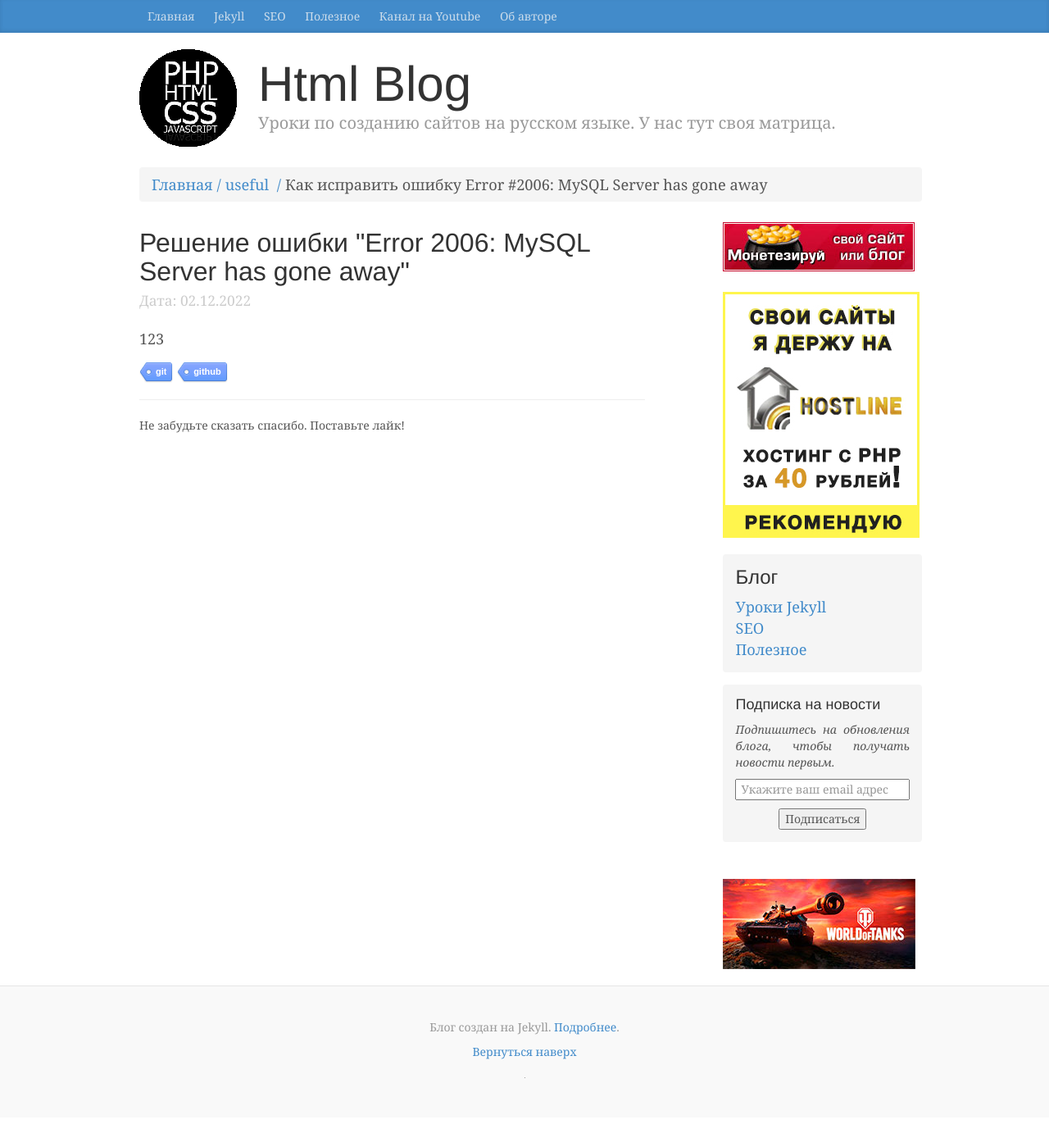
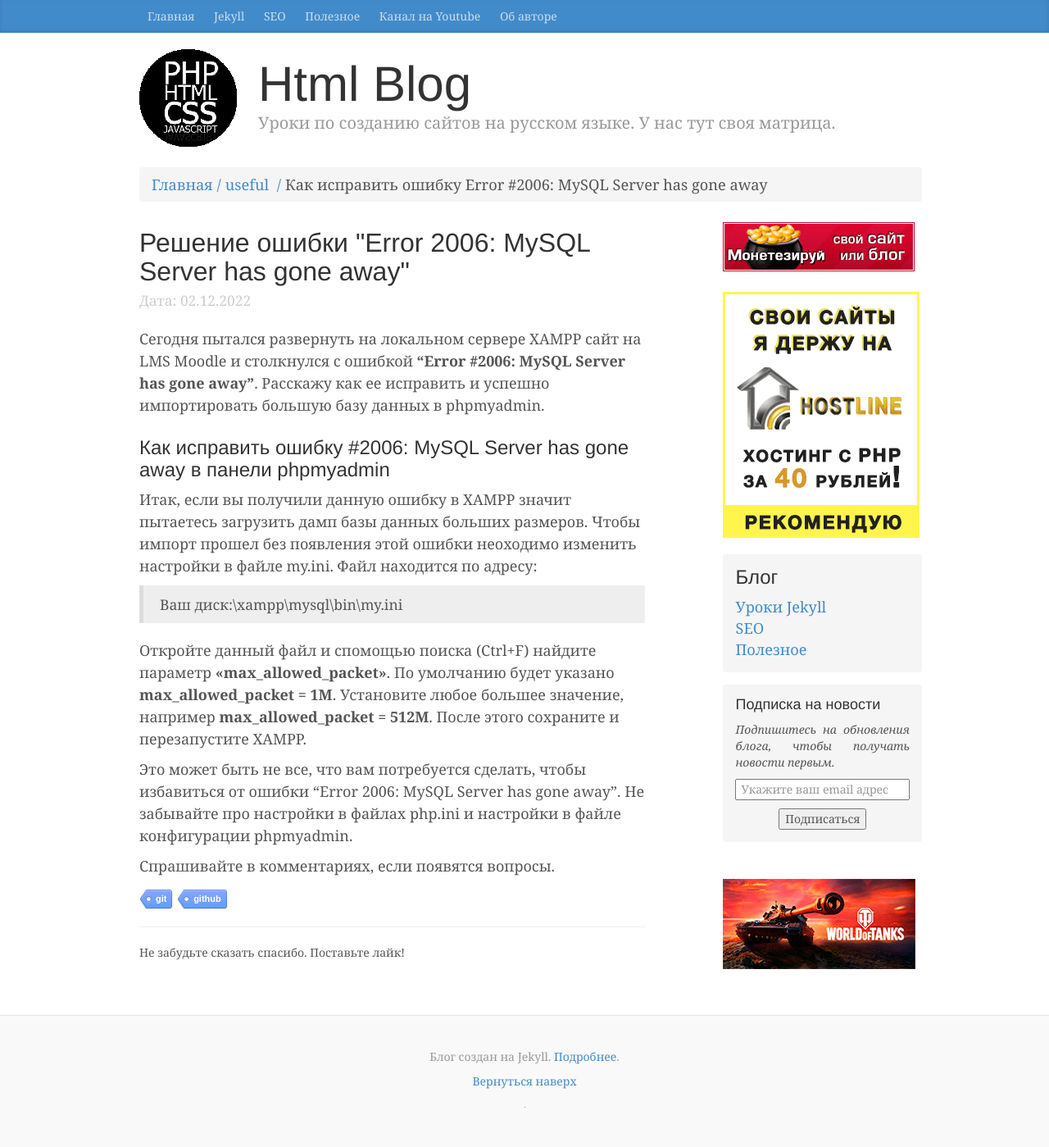
Before and after one commit to htmlblog/htmlblog.github.io, a Jekyll site: the page built from _posts/2022-12-02-error-2006-mysql-server-has-gone-away.markdown, in a window 1280 px wide. Shown: the whole page at 82% size. Built offline with Jekyll 4.4.1, drawn with Linux system fonts in a browser that asks for light colours; comment, search, counter and statistics services are not loaded; before the commit the page ends 1363 px from its top, so only the background shows below that.

Commit message:
Update 2022-12-02-error-2006-mysql-server-has-gone-away.markdown

```diff
--- a/_posts/2022-12-02-error-2006-mysql-server-has-gone-away.markdown
+++ b/_posts/2022-12-02-error-2006-mysql-server-has-gone-away.markdown
@@ -13,4 +13,16 @@ header: 'Решение ошибки "Error 2006: MySQL Server has gone away"'
 layout: post
 ---
 
-123
+Сегодня пытался развернуть на локальном сервере XAMPP сайт на LMS Moodle и столкнулся с ошибкой **"Error #2006: MySQL Server has gone away"**. Расскажу как ее исправить и успешно импортировать большую базу данных в phpmyadmin.
+
+## Как исправить ошибку #2006: MySQL Server has gone away в панели phpmyadmin
+
+Итак,  если вы получили данную ошибку в XAMPP значит пытаетесь загрузить дамп базы данных больших размеров. Чтобы импорт прошел без появления этой ошибки неоходимо изменить настройки в файле my.ini. Файл находится по адресу:
+
+> Ваш диск:\xampp\mysql\bin\my.ini
+
+Откройте данный файл и спомощью поиска (Ctrl+F) найдите параметр **«max_allowed_packet»**. По умолчанию будет указано **max_allowed_packet = 1М**. Установите любое большее значение, например **max_allowed_packet = 512М**. После этого сохраните и перезапустите XAMPP.
+
+Это может быть не все, что вам потребуется сделать, чтобы избавиться от ошибки "Error 2006: MySQL Server has gone away". Не забывайте про настройки в файлах php.ini и настройки в файле конфигурации phpmyadmin.
+
+Спрашивайте в комментариях, если появятся вопросы.
```
